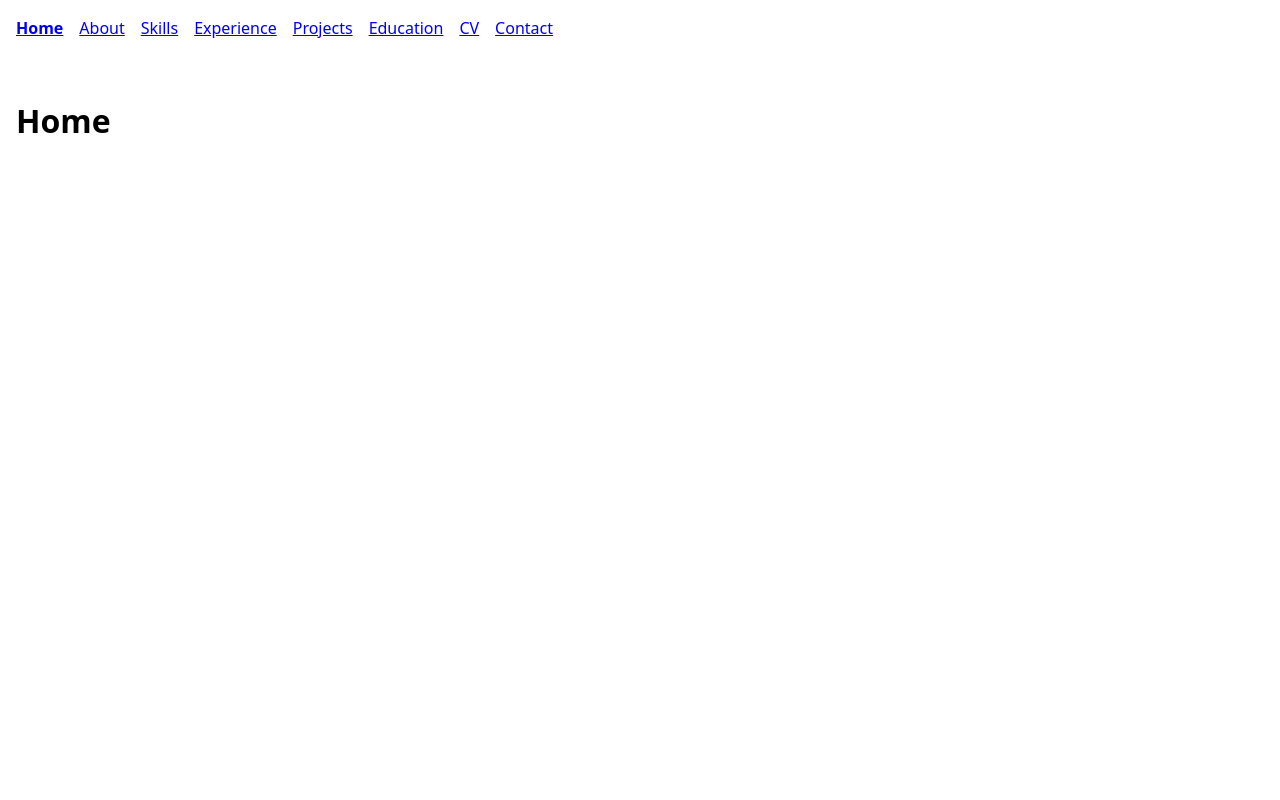
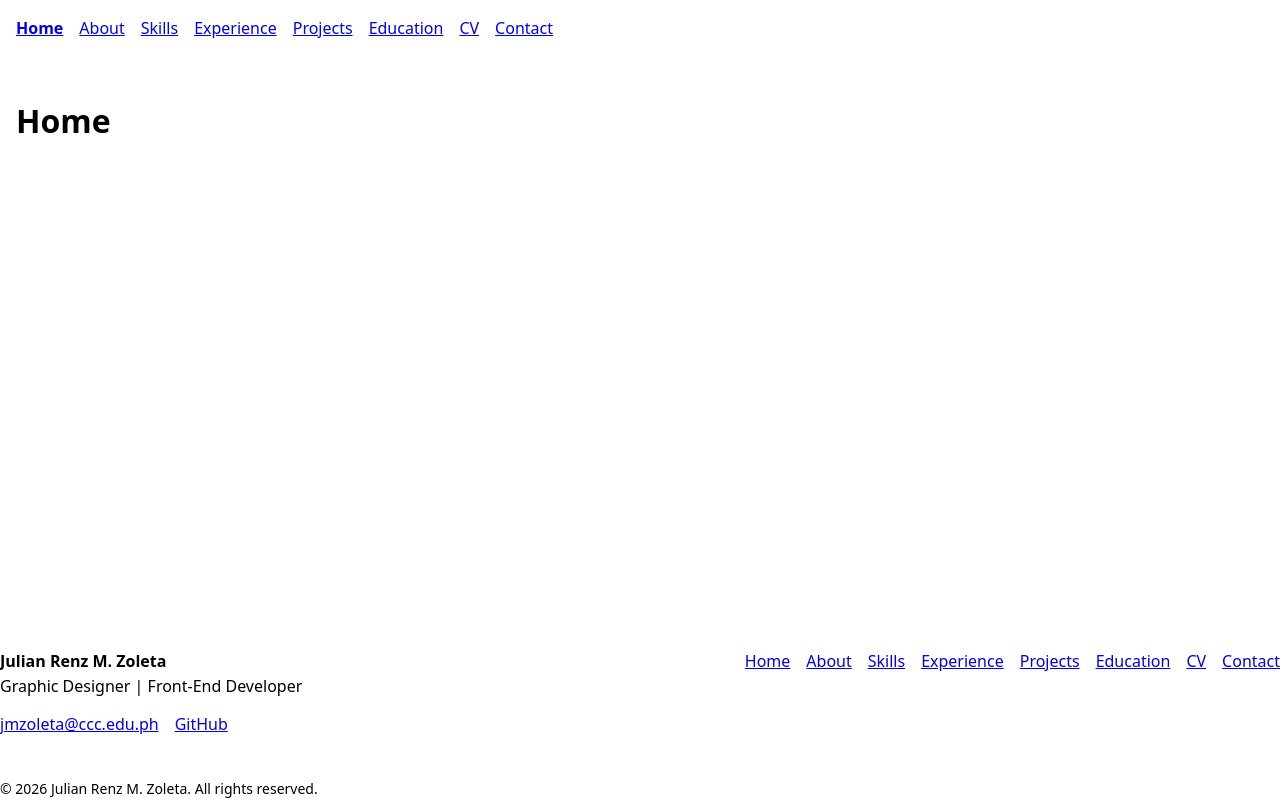
Before and after one commit to ralphbishop/cousin-portfolio, a React (Vite) app in the folder cousin-portfolio/: page / in a window 1280 px wide. Built offline with nearby package versions, Linux system fonts and the light colour scheme.

Commit message:
Add footer and shared nav items

```diff
--- /dev/null
+++ b/cousin-portfolio/src/components/Footer.jsx
@@ -0,0 +1,56 @@
+import {Link} from 'react-router'
+import  {navItems} from '../data/navItems.js'
+import {profile} from '../data/profile.js'
+
+export default function Footer() {
+    const year = new Date().getFullYear()
+
+    return (
+        <footer className="footer">
+            <div className="container footer-inner">
+            <div>
+            <p className="footer-name">{profile.name}</p>
+            <p className="footer-title">{profile.title}</p>
+
+            <ul className="footer-contact">
+                {profile.email && (
+                    <li>
+                        <a href={`mailto:${profile.email}`}>{profile.email}</a>
+                    </li>
+                )}
+                {profile.linkedIn && (
+                    <li>
+                        <a href={profile.linkedIn} target="_blank" rel="noopener noreferrer">
+                            LinkedIn
+                        </a>
+                    </li>
+                )}
+                {profile.github && (
+                    <li>
+                        <a href={profile.github} target="_blank" rel="noopener noreferrer">
+                            GitHub
+                        </a>
+                    </li>
+                )}
+            </ul>
+            </div>
+
+            <nav aria-label="Footer Navigation">
+                <ul className="footer-links">
+                    {navItems.map((item) => (
+                        <li key={item.to}>
+                            <Link to={item.to}>{item.label}</Link>
+                        </li>
+                    ))}
+                </ul>
+            </nav>
+            </div>
+
+            <div className="container">
+                <p className="footer-copy">
+                    &copy; {year} {profile.name}. All rights reserved.
+                </p>
+            </div>
+        </footer>
+    )
+}
--- a/cousin-portfolio/src/components/Layout.jsx
+++ b/cousin-portfolio/src/components/Layout.jsx
@@ -1,13 +1,16 @@
 import {Outlet} from 'react-router'
 import Navbar from './Navbar.jsx'
+import Footer from './Footer.jsx'
 
 export default function Layout() {
     return (
-        <>
-        <Navbar />
-        <main>
-            <Outlet />
-        </main>
-        </>
+        <div className="app-shell">
+            <Navbar />
+            <main>
+                <Outlet />
+            </main>
+            <Footer />
+        </div>
+
     )
 }
--- /dev/null
+++ b/cousin-portfolio/src/data/navItems.js
@@ -0,0 +1,10 @@
+export const navItems = [
+    {label: 'Home', to: '/'},
+    {label: 'About', to: '/about'},
+    {label: 'Skills', to: '/skills'},
+    {label: 'Experience', to: '/experience'},
+    {label: 'Projects', to: '/projects'},
+    {label: 'Education', to: '/education'},
+    {label: 'CV', to: '/cv'},
+    {label: 'Contact', to: '/contact'},
+]
--- /dev/null
+++ b/cousin-portfolio/src/data/profile.js
@@ -0,0 +1,7 @@
+export const profile = {
+    name: 'Julian Renz M. Zoleta',
+    title: 'Graphic Designer | Front-End Developer',
+    email: 'jmzoleta@ccc.edu.ph',
+    linkedIn: '',
+    github: 'zoletajulianrenz@gmail.com',
+}
--- a/cousin-portfolio/src/index.css
+++ b/cousin-portfolio/src/index.css
@@ -28,3 +28,67 @@ nav a.active {
 main {
   padding: 1rem;
 }
+
+
+.app-shell {
+  display: flex;
+  flex-direction: column;
+  min-height: 100vh;
+  min-height: 100dvh;
+}
+
+.app-shell > main {
+  flex: 1;
+}
+
+/* Footer*/
+.site-footer {
+  margin-top: 2rem;
+  padding-block: 2rem 1rem;
+  background: var (--surface);
+  border-top: 1px solid var(--border);
+}
+
+.footer-inner {
+  display: grid;
+  gap: 1.5rem;
+}
+
+.footer-name {
+  margin: 0;
+  font-weight: 700;
+}
+
+.footer-title {
+  margin: 0 0 0.75rem;
+  color: var(--muted);
+}
+
+.footer-contact,
+.footer-links {
+  display: flex;
+  flex-wrap: wrap;
+  gap: 0.5rem 1rem;
+  margin: 0;
+  padding: 0;
+  list-style: none;
+}
+
+.footer-copy {
+  margin: 1.5rem 0 0;
+  padding-top: 1rem;
+  border-top: 1px solid var(--border);
+  color: var(--muted);
+  font-size: 0.875rem;
+}
+
+@media (min-width: 700px) {
+  .footer-inner {
+    grid-template-columns: 1fr 1fr;
+    align-items: start;
+  }
+
+  .footer-links {
+    justify-content: flex-end;
+  }
+}
```
